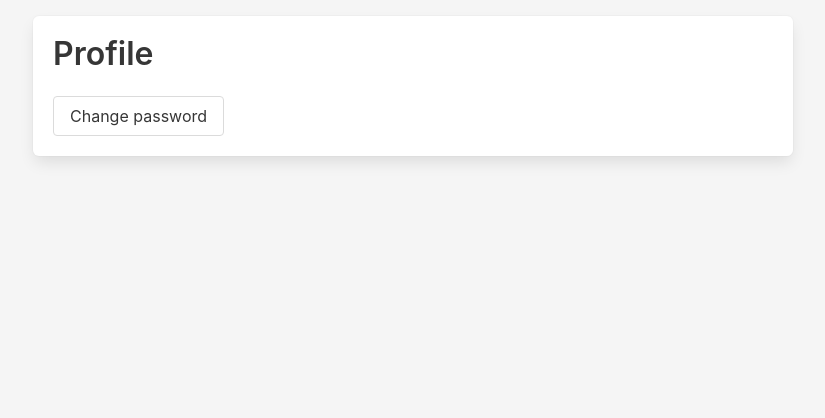
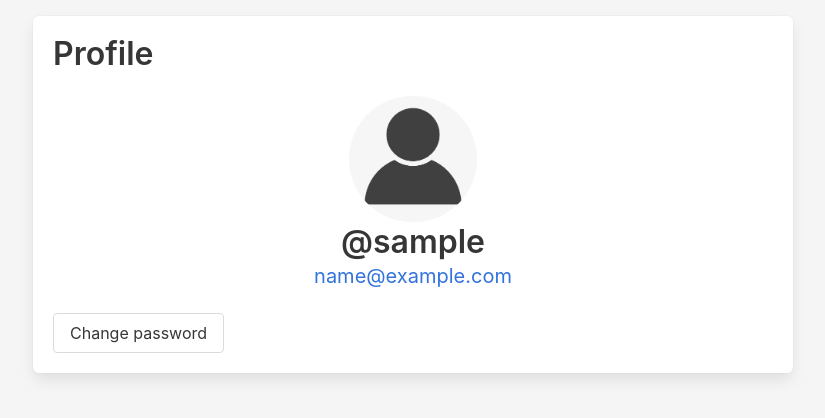
Before and after one commit to martinlehoux/django_bike, a Django app: page /accounts/profile/ in a window 1280 px wide. Shown: the part 56-474 px from the top of the page, without its empty margins (227-1052 px from the left). Run offline with Django 3.2, Linux system fonts and the light colour scheme; the visitor is signed in with stand-in values (Sample User, id 1); parts of the project's set-up code (start-up, migrations or seed data) failed here and were passed over; some libraries are stand-ins or nearby versions.

Commit message:
feat - First draft of profile page

```diff
--- a/apps/account/templates/auth/user_detail.html
+++ b/apps/account/templates/auth/user_detail.html
@@ -1,8 +1,22 @@
 {% extends 'base.html' %}
+
+{% load static %}
 
 {% block content %}
 <div class="box">
   <h1 class="title">Profile</h1>
+  <div class="columns is-centered">
+    <div class="column is-half">
+      <figure class="image is-128x128 container">
+        <img src="{% static 'images/default-user.png' %}" class="is-rounded">
+      </figure>
+      <h2 class="title has-text-centered">@{{ user.username }}</h2>
+      <h3 class="subtitle has-text-centered">
+        {% comment %} <span class="icon"><i class="fa fas-enveloppe"></i></span> {% endcomment %}
+        <a href="mailto:{{ user.email }}">{{ user.email }}</a>
+      </h3>
+    </div>
+  </div>
   <div class="field is-grouped">
     <p class="control">
       <a href="{% url 'password_change' %}" class="button">Change password</a>
```
Also changed, not shown: apps/main/static/images/default-user.png (added).
